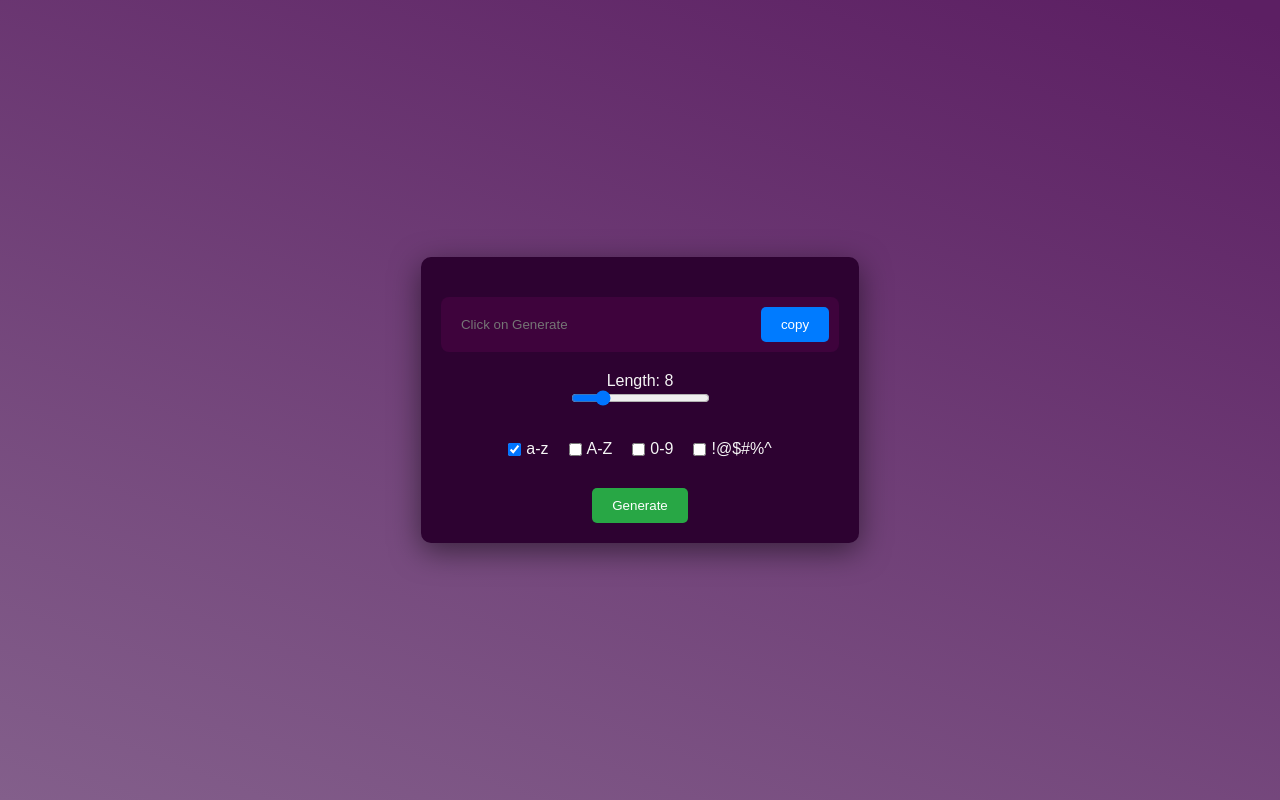
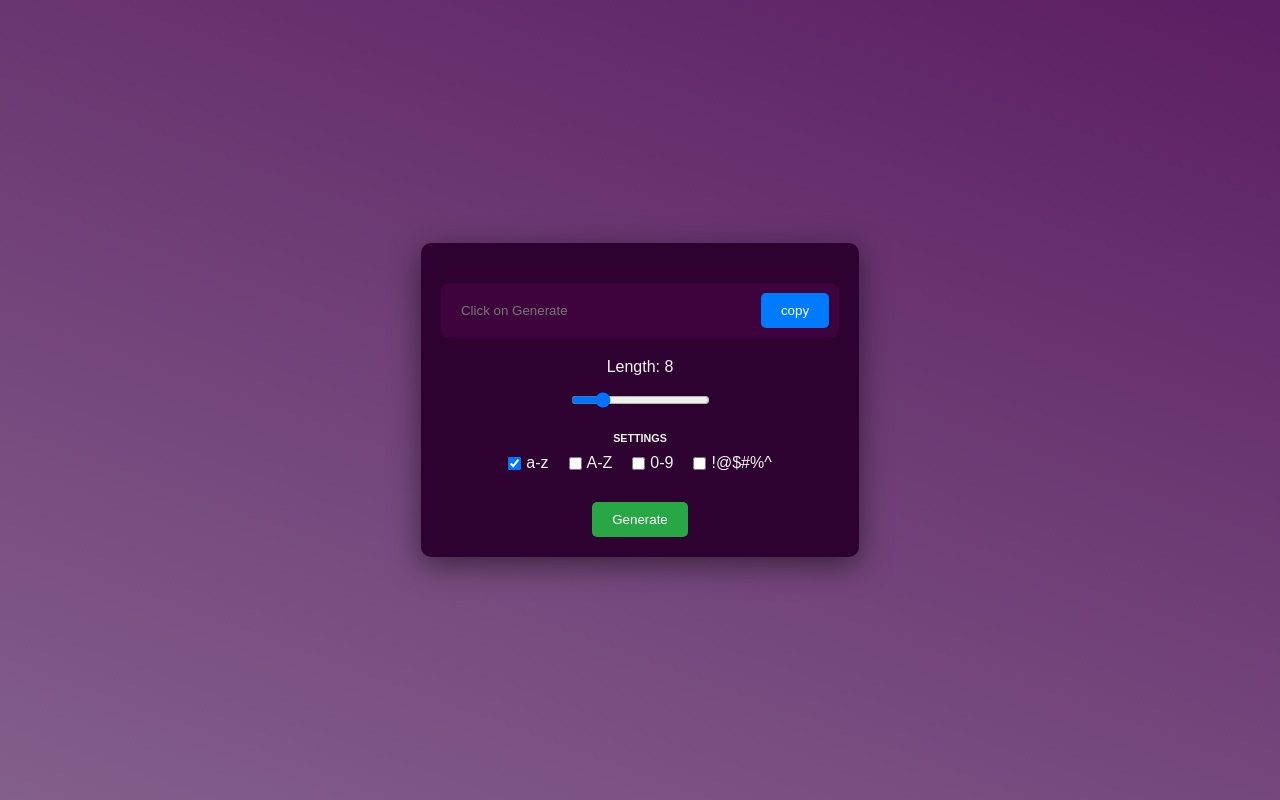
Before and after one commit to chengivan2/passgen, a Next.js app: page / in a window 1280 px wide. Built offline with nearby package versions, Linux system fonts and the light colour scheme.

Commit message:
Added more styling

```diff
--- a/src/app/Theform.jsx
+++ b/src/app/Theform.jsx
@@ -54,11 +54,15 @@ export default function TheForm() {
         </div>
       </div>
 
+      <div className="the-options-header">
+        <h6>SETTINGS</h6>
+      </div>
       <div className="options">
         <div className="option">
           <label>
             <input
               type="checkbox"
+              className="checkbox"
               checked={options.lowercase}
               onChange={(e) =>
                 setOptions({ ...options, lowercase: e.target.checked })
@@ -71,6 +75,7 @@ export default function TheForm() {
           <label>
             <input
               type="checkbox"
+              className="checkbox"
               checked={options.uppercase}
               onChange={(e) =>
                 setOptions({ ...options, uppercase: e.target.checked })
@@ -83,6 +88,7 @@ export default function TheForm() {
           <label>
             <input
               type="checkbox"
+              className="checkbox"
               checked={options.digits}
               onChange={(e) =>
                 setOptions({ ...options, digits: e.target.checked })
@@ -95,6 +101,7 @@ export default function TheForm() {
           <label>
             <input
               type="checkbox"
+              className="checkbox"
               checked={options.specials}
               onChange={(e) =>
                 setOptions({ ...options, specials: e.target.checked })
--- a/src/app/theform.css
+++ b/src/app/theform.css
@@ -50,6 +50,7 @@
 .the-length {
   display: flex;
   flex-direction: column;
+  gap: 1em;
   align-items: center;
   margin-bottom: 20px;
 }
```
